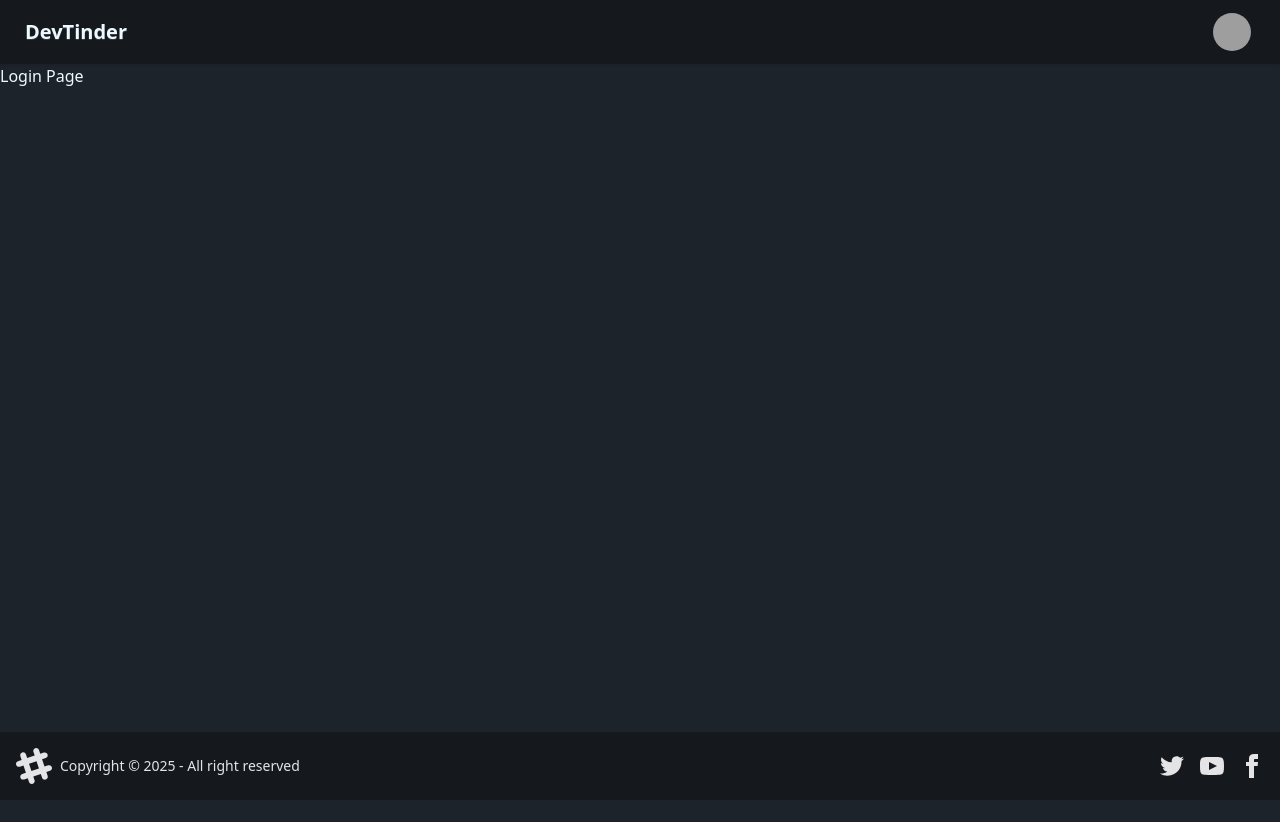
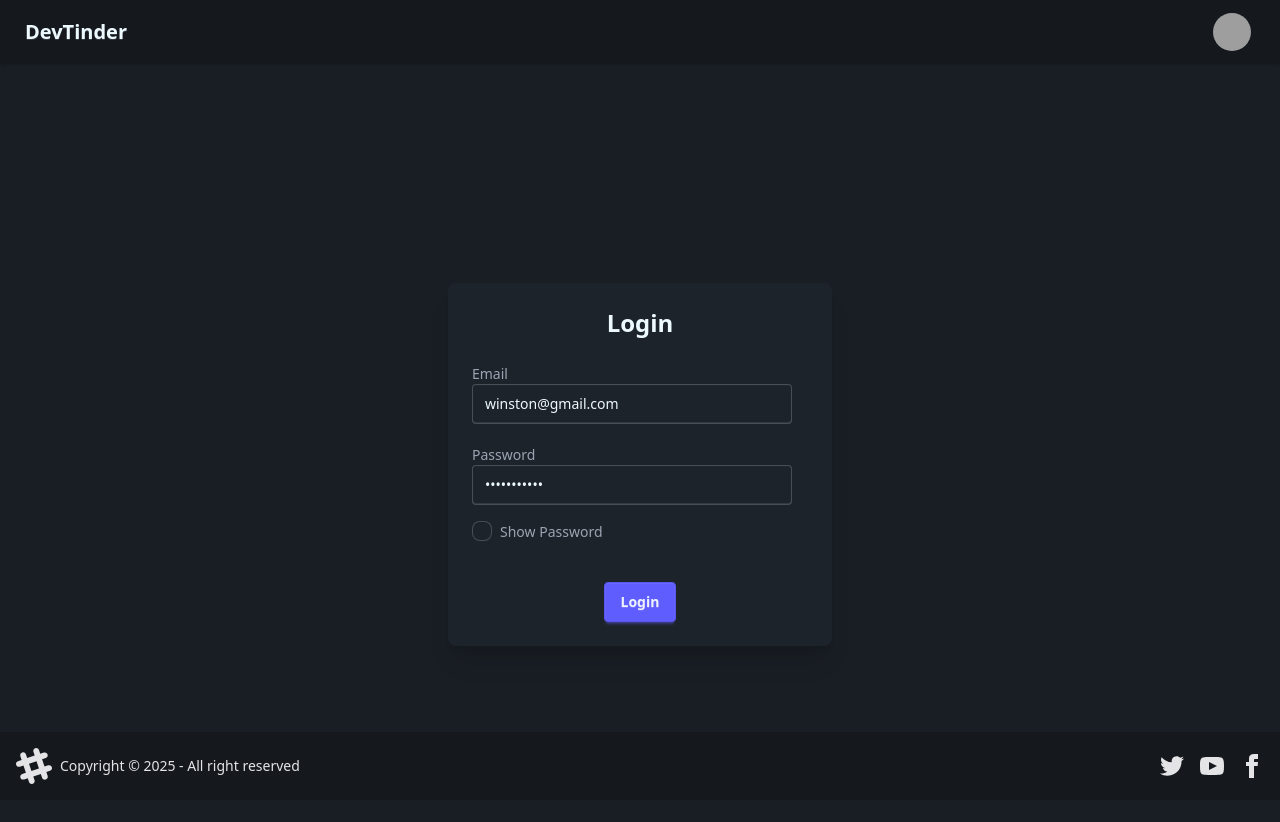
Before and after one commit to winston-roy/client, a React (Vite) app: page /login in a window 1280 px wide. Shown: the top 822 px of the page. Before the commit the page ends 800 px from the top, so only its background shows below. Built offline with nearby package versions, Linux system fonts and the light colour scheme; grey boxes are pictures that could not be loaded.

Commit message:
added axios

```diff
--- a/package.json
+++ b/package.json
@@ -11,6 +11,8 @@
   },
   "dependencies": {
     "@tailwindcss/vite": "^4.1.8",
+    "axios": "^1.9.0",
+    "daisyui": "^5.0.43",
     "react": "^19.1.0",
     "react-daisyui": "^5.0.5",
     "react-dom": "^19.1.0",
@@ -22,7 +24,6 @@
     "@types/react-dom": "^19.1.2",
     "@vitejs/plugin-react": "^4.4.1",
     "autoprefixer": "^10.4.21",
-    "daisyui": "^5.0.43",
     "eslint": "^9.25.0",
     "eslint-plugin-react-hooks": "^5.2.0",
     "eslint-plugin-react-refresh": "^0.4.19",
--- a/src/Login.jsx
+++ b/src/Login.jsx
@@ -1,11 +1,72 @@
-import React from 'react'
+import React, { useState } from "react";
+import axios from 'axios';
 
 function Login() {
+  const [email, setEmailId] = useState("winston@gmail.com");
+  const [password, setPassword] = useState("Winston@123");
+  const [showPassword, setShowPassword] = useState(false);
+
+  const handleLogin = async () => {
+    try {
+      const res = await axios.post('http://localhost:7777/api/v2/auth/login', {
+        email,
+        password
+      })
+
+    } catch (err) {
+      console.error(err)
+    }
+  }
+
   return (
-      <div>
-          <h1>Login Page</h1>
+    <div className="h-screen flex items-center justify-center bg-base-200 overflow-hidden">
+      <div className="card w-96 bg-base-100 shadow-xl">
+        <div className="card-body">
+          <h2 className="card-title text-2xl justify-center mb-4">Login</h2>
+
+          <div className="form-control mb-3">
+            <label className="label">
+              <span className="label-text">Email</span>
+            </label>
+            <input
+              type="email"
+              value={email}
+              placeholder="email@example.com"
+              className="input input-bordered"
+              onChange={(e) => setEmailId(e.target.value)}
+            />
+          </div>
+
+          <div className="form-control mb-2">
+            <label className="label">
+              <span className="label-text">Password</span>
+            </label>
+            <input
+              type={showPassword ? "text" : "password"}
+              value={password}
+              placeholder="••••••••"
+              className="input input-bordered"
+              onChange={(e) => setPassword(e.target.value)}
+            />
+          </div>
+
+          <label className="label cursor-pointer justify-start gap-2 mb-4">
+            <input
+              type="checkbox"
+              className="checkbox checkbox-sm"
+              checked={showPassword}
+              onChange={() => setShowPassword((prev) => !prev)}
+            />
+            <span className="label-text">Show Password</span>
+          </label>
+
+          <div className="form-control flex justify-center mt-4">
+            <button className="btn btn-primary" onClick={handleLogin}>Login</button>
+          </div>
+        </div>
+      </div>
     </div>
-  )
+  );
 }
 
-export default Login
+export default Login;
```
Also changed, not shown: 1 other file (tests, documents, lock files or other folders).
